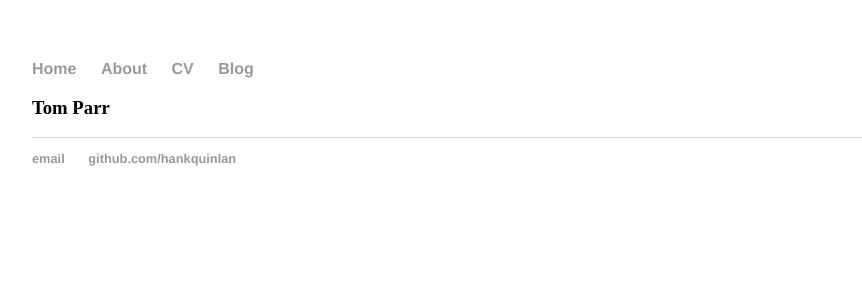
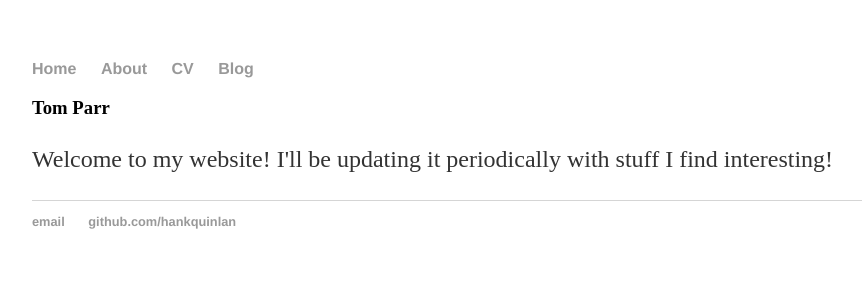
Before and after one commit to TomParr/TomParr.github.io, a Jekyll site: the page built from index.html, in a window 1280 px wide. Shown: the top 300 px of the page, without its empty margins (160-1022 px from the left). Built offline with Jekyll 4.4.1, drawn with Linux system fonts in a browser that asks for light colours.

Commit message:
Update index.html

```diff
--- a/index.html
+++ b/index.html
@@ -4,4 +4,6 @@ title: Tom Parr!
 ---
 <div class="blurb">
 	<h3>Tom Parr</h1>
+	<p> Welcome to my website!
+		I'll be updating it periodically with stuff I find interesting!</p>
 </div><!-- /.blurb -->
```
